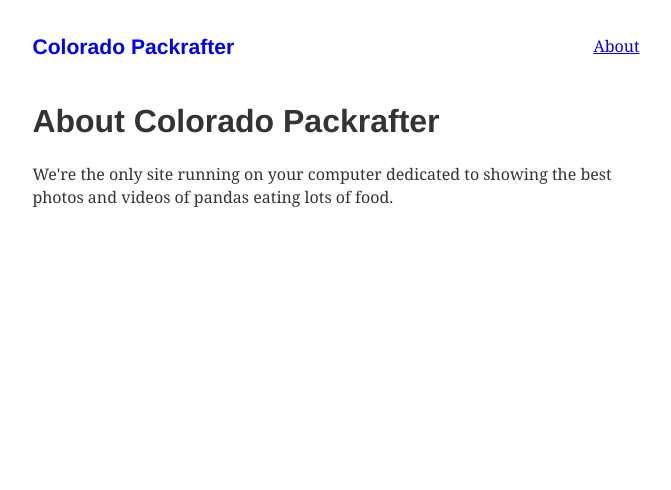
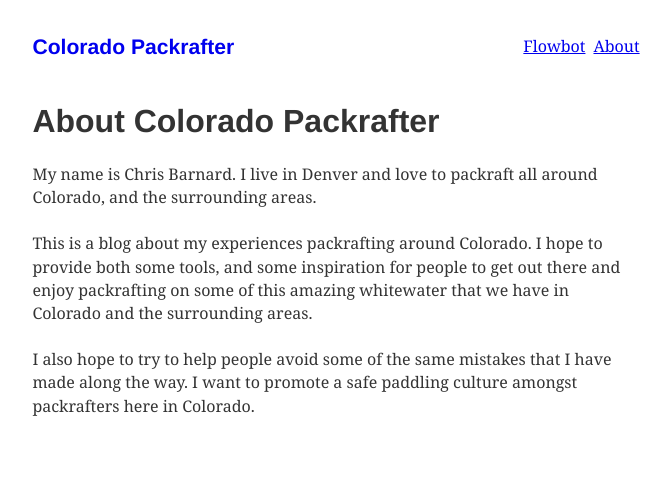
Before and after one commit to Chris-Barnard/colorado-packrafter-gatsby, a Gatsby site: page /about in a window 1280 px wide. Shown: the whole page, without its empty margins (304-975 px from the left). Built offline with nearby package versions, Linux system fonts and the light colour scheme; Gatsby itself is replaced by a stand-in of ours; some packages are replaced by stand-ins of ours.

Commit message:
Applies a number of formatting and content changes
 - Changes verbage for flowbot
   - adds a subtitle
   - fixes a bug for missing closing jsx bracket
 - Updates the content on the about page
 - Updates site layout and title

```diff
--- a/src/components/layout.js
+++ b/src/components/layout.js
@@ -43,6 +43,15 @@ export default ({ children }) => (
         >
           About
         </Link>
+        <Link
+          to={`/flowbot/`}
+          className={css`
+            float: right;
+            margin-right: 8px;
+          `}
+        >
+          Flowbot
+        </Link>
         {children}
       </div>
     )}
--- a/src/pages/about.js
+++ b/src/pages/about.js
@@ -7,8 +7,19 @@ export default ({ data }) => (
 
     <h1>About {data.site.siteMetadata.title}</h1>
     <p>
-      We're the only site running on your computer dedicated to showing the best
-      photos and videos of pandas eating lots of food.
+      My name is Chris Barnard.  I live in Denver and love to packraft all
+      around Colorado, and the surrounding areas.
+    </p>
+    <p>
+      This is a blog about my experiences packrafting around Colorado.  I hope
+      to provide both some tools, and some inspiration for people to get out
+      there and enjoy packrafting on some of this amazing whitewater that we
+      have in Colorado and the surrounding areas.
+    </p>
+    <p>
+      I also hope to try to help people avoid some of the same mistakes that I
+      have made along the way.  I want to promote a safe paddling culture
+      amongst packrafters here in Colorado.
     </p>
   </Layout>
 )
--- a/src/pages/flowbot.js
+++ b/src/pages/flowbot.js
@@ -24,12 +24,12 @@ export default ({ data }) => {
       >
         Flowbot</h1>
       <p>Flowbot was designed so that I could stop checking AWW whitewater to see when things started flowing better..</p>
-      <p>It is a really simple tool.  To use it, you just browse to a river section of river you want to paddle on <a href="https://americanwhitewater.org/content/River/state-summary/state/CO/" target="_blank">American Whitewater's</a> website.  Then paste the url into the form below, along with the target flow you want to be notified when it breaches.  Use whatever flow units the gauge on the page you've linked uses.  Enter in your email address, along with whether you want to be notified when the flow is above or below your target number, and then <strong>flowbot</strong> will do the rest!</p>
+      <p>It is a really simple tool.  To use it, you just browse to a river section of river you want to paddle on <a href="https://americanwhitewater.org/content/River/state-summary/state/CO/">American Whitewater's</a> website.  Then paste the url into the form below, along with the target flow you want to be notified when it breaches.  Use whatever flow units the gauge on the page you've linked uses.  Enter in your email address, along with whether you want to be notified when the flow is above or below your target number, and then <strong>flowbot</strong> will do the rest!</p>
       <form
         name="flowbot"
         method="post"
         data-netlify="true"
-        d target="_blank"ata-netlify-honeypot="field-for-bots"
+        data-netlify-honeypot="field-for-bots"
         action="#"
         className={css`
           display: flex;
--- a/src/pages/index.js
+++ b/src/pages/index.js
@@ -15,10 +15,8 @@ export default ({ data }) => {
             border-bottom: 1px solid;
           `}
         >
-          {data.site.siteMetadata.title} Homepage
+          Packrafting around Colorado
         </h1>
-        <h4>My blog about packrafting around Colorado</h4>
-        <hr />
         <h4>{data.allMarkdownRemark.totalCount} Posts</h4>
         {data.allMarkdownRemark.edges.map(({ node }) => (
           <div key={node.id}>
--- a/src/posts/flowbot-is-here.md
+++ b/src/posts/flowbot-is-here.md
@@ -7,4 +7,4 @@ I created this a while back as local python script to help me keep track of some
 
 You can enter in a link to a AWW page as well as a target flow, and be notified when the flow is either above, or below based on your preference.
 
-You can check it out <a href="/flowbot">here</a>!
+You can check it out <a href="/flowbot/">here</a>!
```
